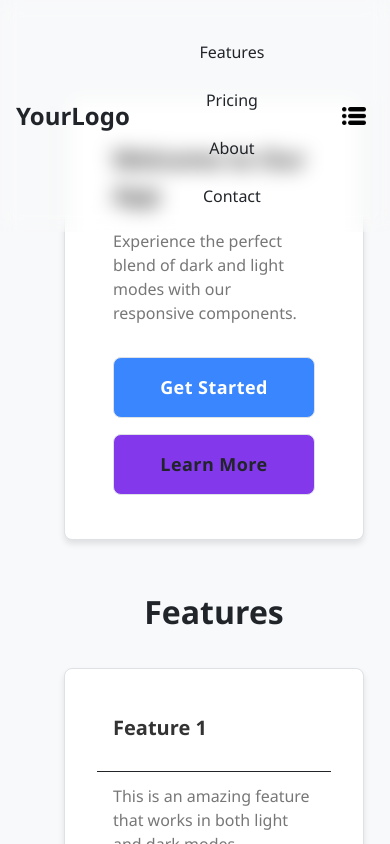
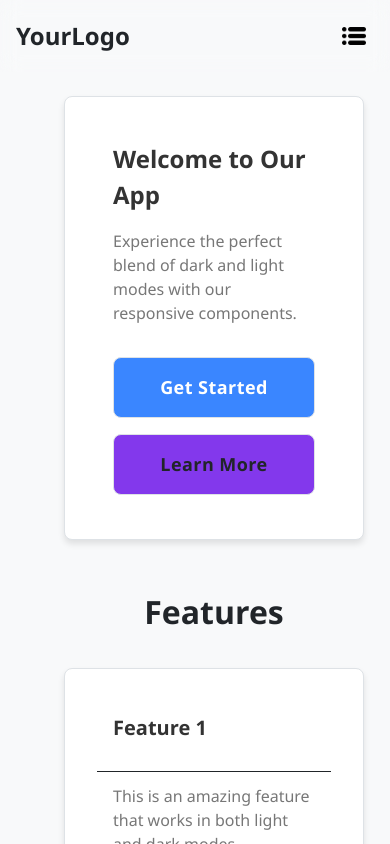
Before and after one commit to ChanukaNadun/perfect-front-end-react, a React (Create React App) app: page / in a window 390 px wide. Shown: the top 844 px of the page. Built offline with nearby package versions, Linux system fonts and the light colour scheme.

Commit message:
improve navbar responsive

```diff
--- a/src/components/common/Navbar/Navbar.css
+++ b/src/components/common/Navbar/Navbar.css
@@ -26,9 +26,15 @@ nav {
   text-decoration: none;
 }
 
-.nav-links {
+/* .nav-links {
   display: flex;
   gap: 2rem;
+} */
+
+.nav-links,
+.nav-actions {
+  display: flex;
+  gap: 1rem;
 }
 
 .nav-links a {
@@ -115,9 +121,26 @@ nav {
 /* Responsive Styles */
 
 @media (max-width: 768px) {
+  /* .nav-links {
+    display: none;
+  }
+
+  .nav-actions {
+    display: none;
+  }
+
+
+  .mobile-menu-button {
+    display: block;
+  }
+
+  .mobile-menu {
+    display: flex;
+  } */
+
   .nav-links,
   .nav-actions {
-    display: none;
+    display: none !important;
   }
 
   .mobile-menu-button {
@@ -125,7 +148,7 @@ nav {
   }
 
   .mobile-menu {
-    display: flex;
+    display: flex !important;
   }
 
   .nav-container {
```
